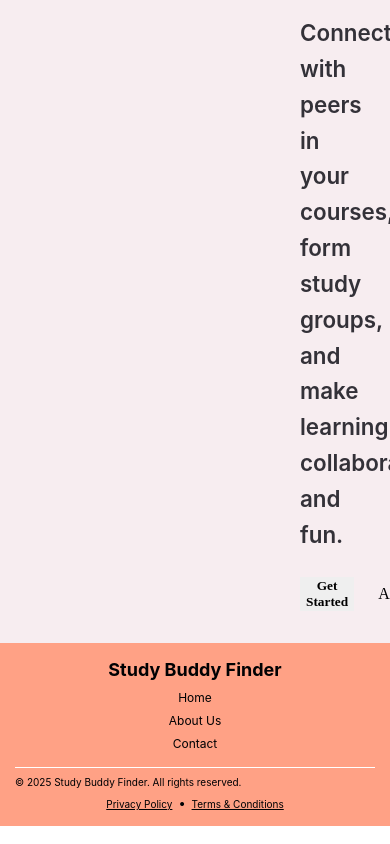
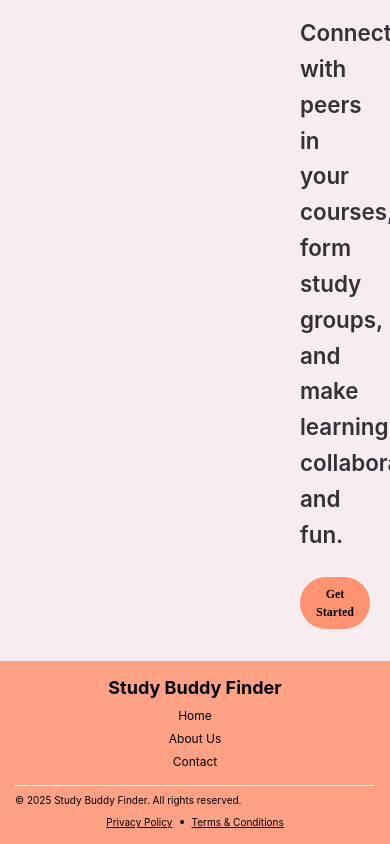
Before and after one commit to MinjaeKim9929/study-buddy-finder, a React (Create React App) app: page / in a window 390 px wide. Shown: the part 657-1501 px from the top of the page. Built offline with nearby package versions, Linux system fonts and the light colour scheme; a web font is replaced by a local one.

Commit message:
Add CTA button styling

```diff
--- a/src/components/Button/Button.scss
+++ b/src/components/Button/Button.scss
@@ -36,10 +36,23 @@
 	}
 }
 
+// CTA button for Hero Section
+.cta-btn {
+	background-color: #ff9270;
+	color: #000103;
+	min-width: 120px;
+	padding: 12px 24px;
+	border-radius: 50px;
+	font-size: 1rem;
+	line-height: 1.5;
+	text-align: center;
+}
+
 // Responsive adjustments
 @media screen and (max-width: 768px) {
 	.navbar-primary-btn,
-	.navbar-secondary-btn {
+	.navbar-secondary-btn,
+	.cta-btn {
 		min-width: 80px;
 		padding: 10px 20px;
 		font-size: 0.875rem;
@@ -49,7 +62,8 @@
 
 @media screen and (max-width: 480px) {
 	.navbar-primary-btn,
-	.navbar-secondary-btn {
+	.navbar-secondary-btn,
+	.cta-btn {
 		min-width: 70px;
 		padding: 8px 16px;
 		font-size: 0.75rem;
--- a/src/components/HeroSection/HeroSection.scss
+++ b/src/components/HeroSection/HeroSection.scss
@@ -50,7 +50,7 @@
 				font-weight: 500;
 
 				a {
-					color: #ff9270;
+					color: #ffa185;
 					text-decoration: underline;
 					margin-left: 0.5rem;
 
```
